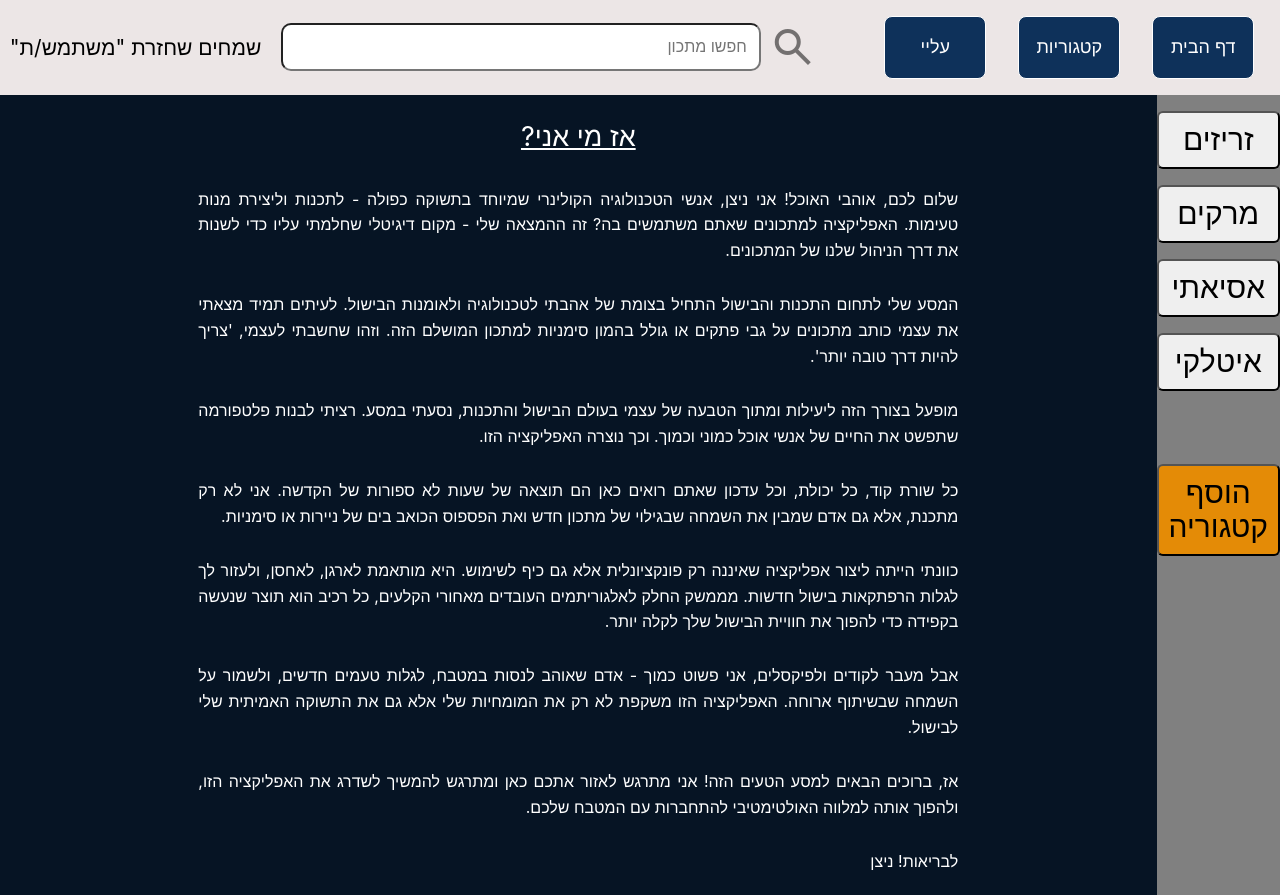
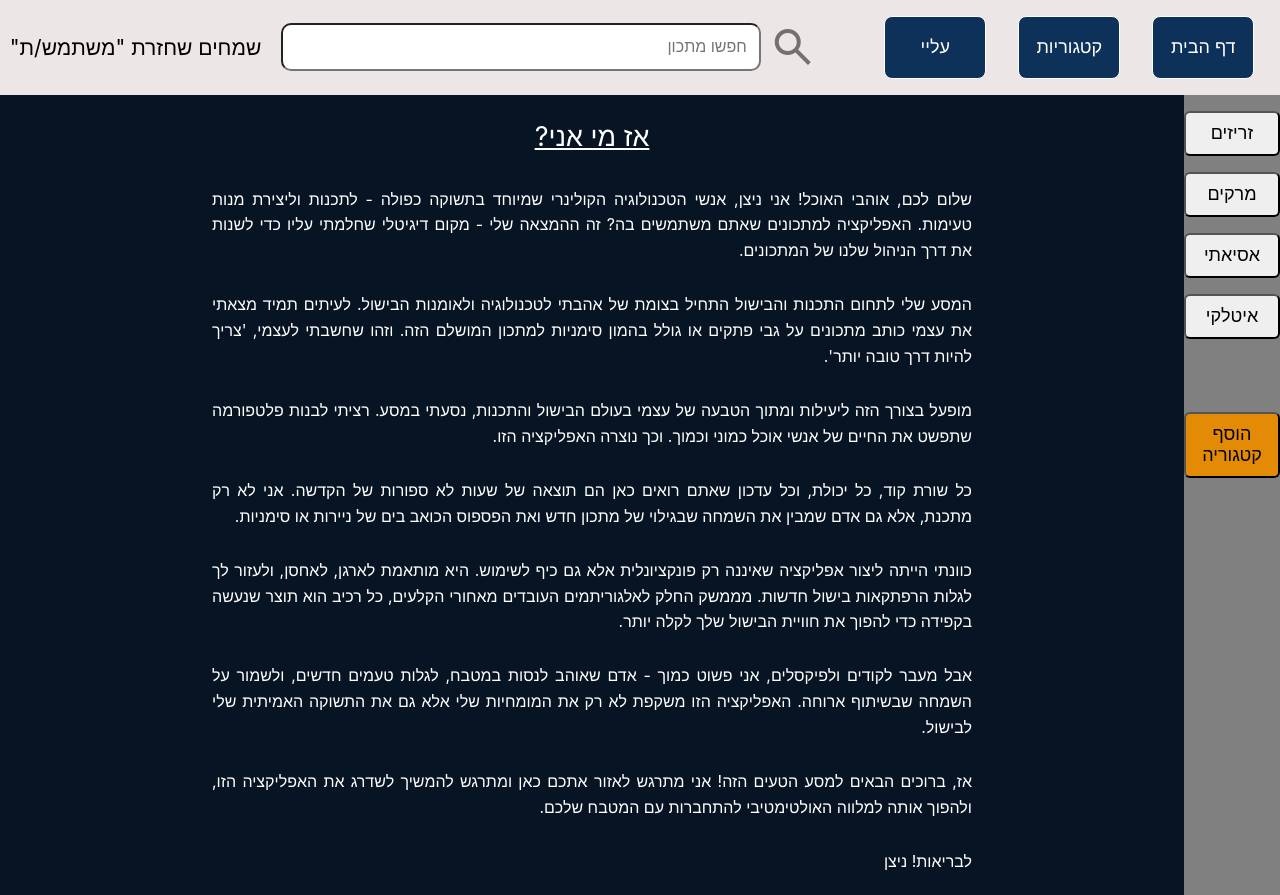
Before and after one commit to NitzanPeer/recipeas-frontend, a Vue app: page /about in a window 1280 px wide. Built offline with nearby package versions, Linux system fonts and the light colour scheme.

Commit message:
ADD CSS fixes

```diff
--- a/src/assets/styles/basics/_Base.scss
+++ b/src/assets/styles/basics/_Base.scss
@@ -14,7 +14,7 @@ body {
     line-height: 1.6;
     font-family: Inter, -apple-system, BlinkMacSystemFont, 'Segoe UI', Roboto, Oxygen, Ubuntu,
         Cantarell, 'Fira Sans', 'Droid Sans', 'Helvetica Neue', sans-serif;
-    font-size: 15px;
+    font-size: 0.938rem;
     text-rendering: optimizeLegibility;
     -webkit-font-smoothing: antialiased;
     -moz-osx-font-smoothing: grayscale;
--- a/src/assets/styles/cmps/_RecipeList.scss
+++ b/src/assets/styles/cmps/_RecipeList.scss
@@ -18,7 +18,7 @@
 
         p {
             text-align: start;
-            font-size: 1.3rem;
+            font-size: 1.125rem;
             line-height: 2.5ex;
             height: 7.5ex;
         }
--- a/src/assets/styles/cmps/_Sidebar.scss
+++ b/src/assets/styles/cmps/_Sidebar.scss
@@ -15,7 +15,7 @@
         width: 100%;
         border-radius: 0.375rem;
         padding: 0.625rem;
-        font-size: 1.875rem;
+        font-size: 1.125rem;
     }
 
     .active-tag-btn {
--- a/src/assets/styles/views/_About.scss
+++ b/src/assets/styles/views/_About.scss
@@ -5,7 +5,7 @@
 }
 
 .about p {
-    font-size: 16px;
+    font-size: 1rem;
     line-height: 1.6;
     text-align: justify;
 }
--- a/src/assets/styles/views/_Home.scss
+++ b/src/assets/styles/views/_Home.scss
@@ -19,7 +19,7 @@
         grid-column: 1;
         justify-self: center;
         font-family: sans-serif;
-        font-size: 20px;
+        font-size: 1.4rem;
         padding: 8px;
     }
 
@@ -29,5 +29,6 @@
         width: 40%;
         line-height: 2;
         background-color: rgb(228, 139, 6);
+        font-size: 1.125rem;
     }
 }
```
Also changed, not shown: todo.txt.
